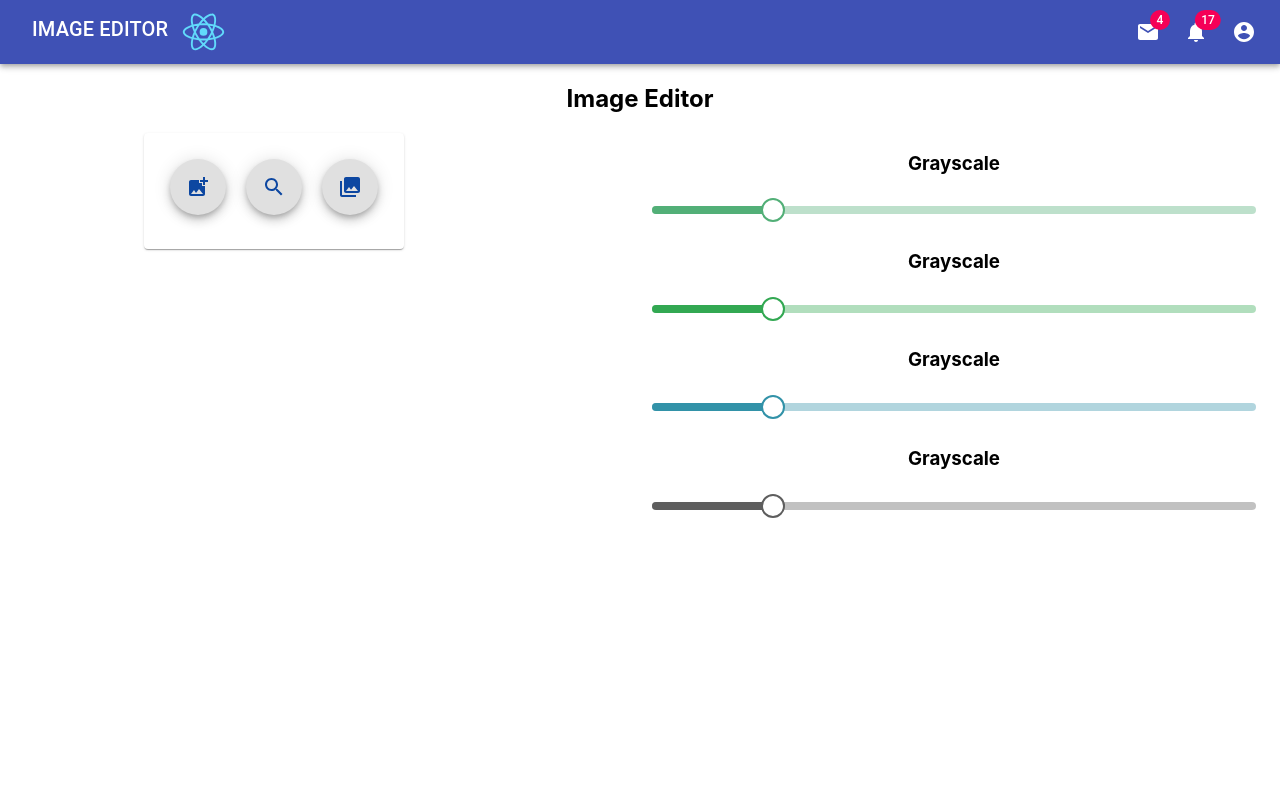
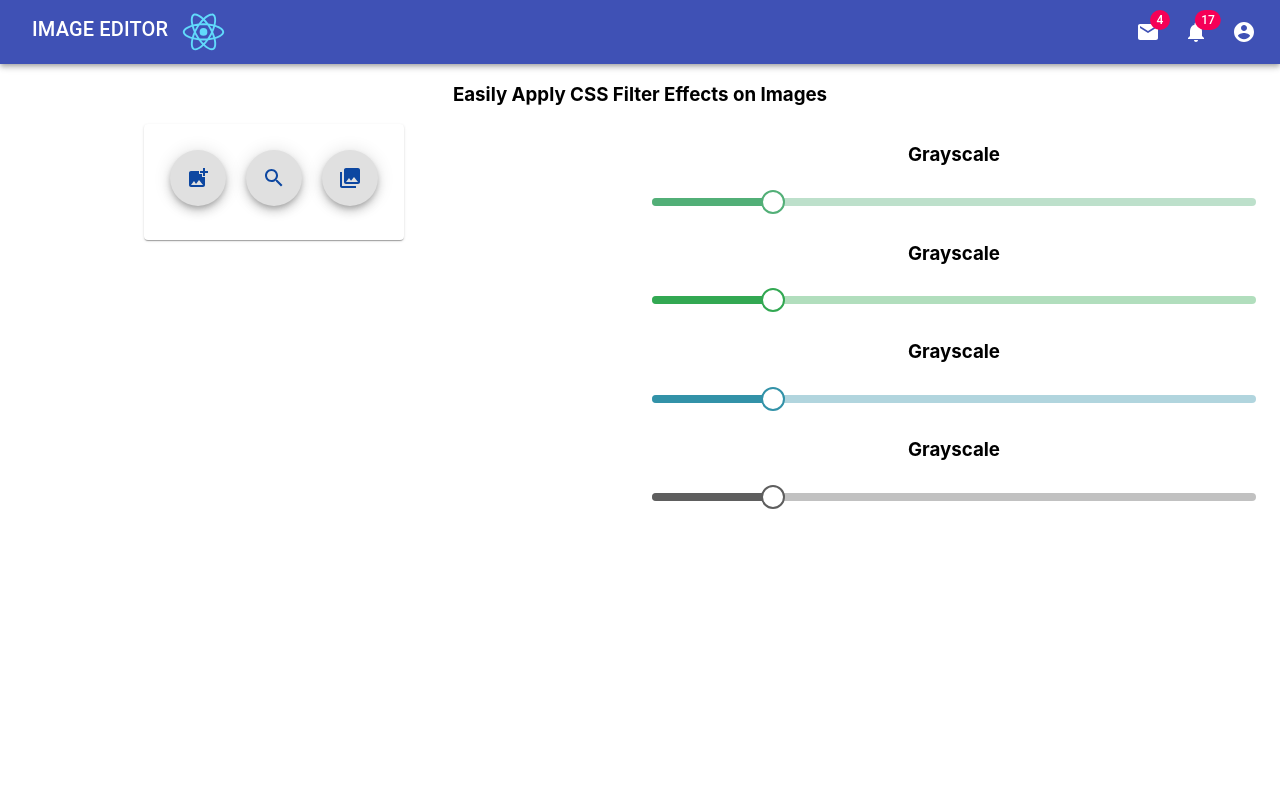
Before and after one commit to Borghese-Gladiator/image-editor, a React (Create React App) app: page / in a window 1280 px wide. Shown: the top 800 px of the page. Built offline with nearby package versions, Linux system fonts and the light colour scheme.

Commit message:
Change header text

```diff
--- a/src/pages/EditPage.js
+++ b/src/pages/EditPage.js
@@ -39,7 +39,7 @@ export default function EditPage() {
 
   return (
     <Container className={classes.root}>
-      <h2>Image Editor</h2>
+      <h3>Easily Apply CSS Filter Effects on Images</h3>
       <Grid container spacing={3} className={classes.containerRoot} >
         <Grid item xs={6} sm={6}>
           <ImageUpload cardName="Input Image" imageGallery={galleryImageList} />
```
